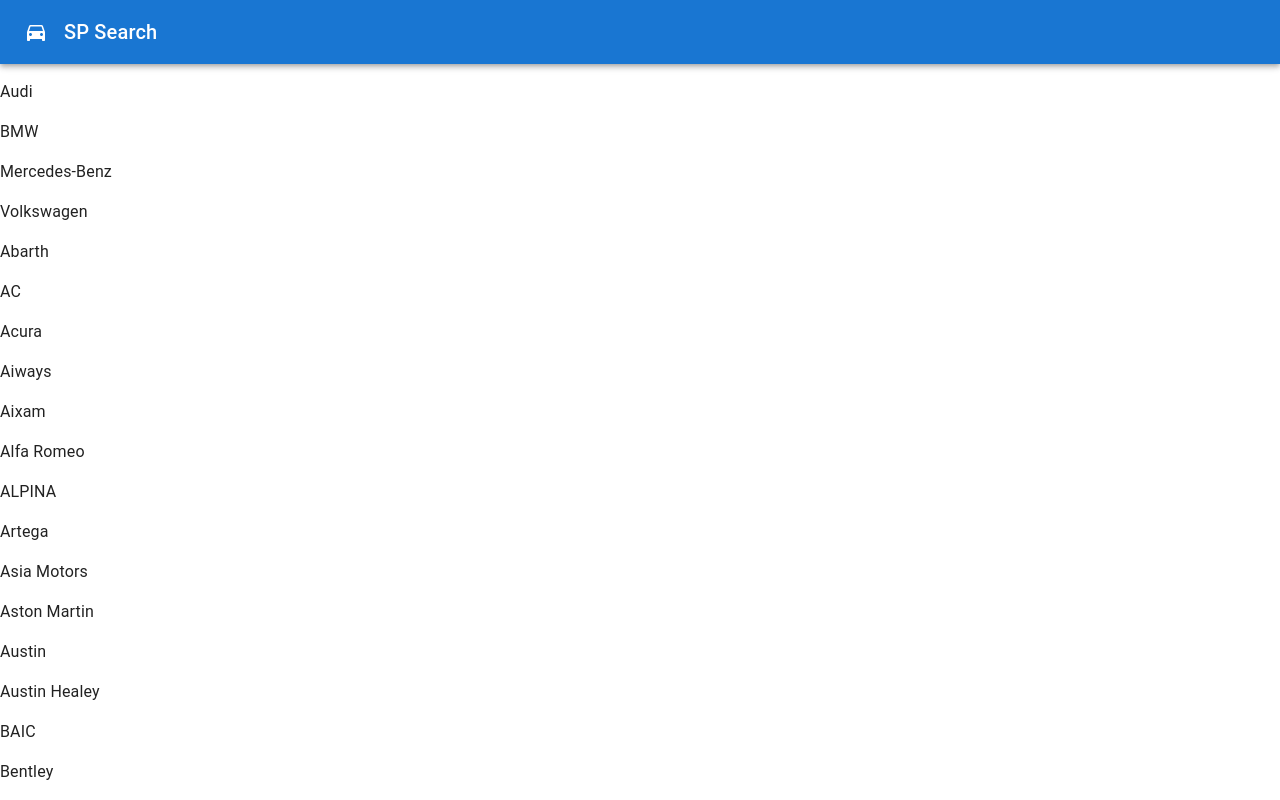
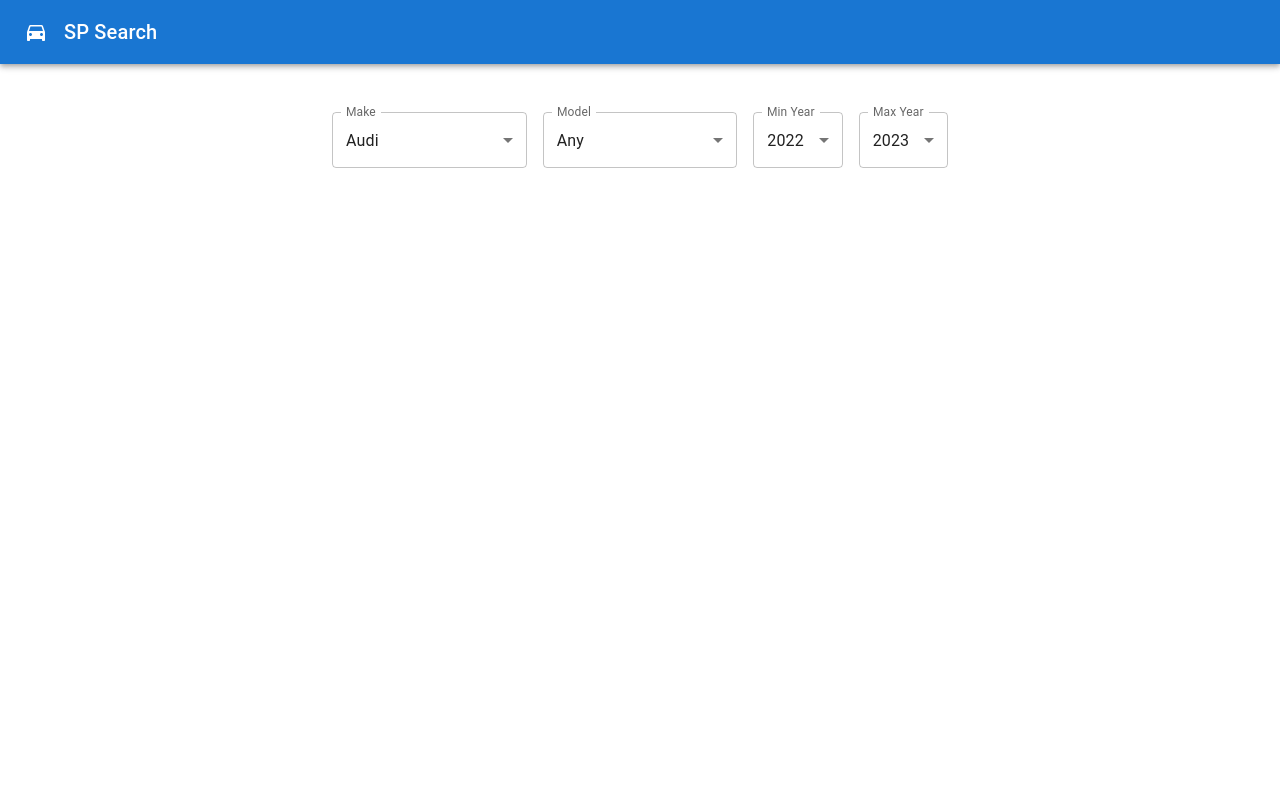
Before and after one commit to kulcsarrudolf/sp-search, a React (Vite) app: page / in a window 1280 px wide. Shown: the top 800 px of the page. Built offline with nearby package versions, Linux system fonts and the light colour scheme.

Commit message:
Filters Added

```diff
--- a/src/App.jsx
+++ b/src/App.jsx
@@ -1,11 +1,43 @@
-import { AppBar, CssBaseline, Toolbar, Typography } from "@mui/material";
+import {
+  AppBar,
+  CssBaseline,
+  Toolbar,
+  Typography,
+  MenuItem,
+  Grid,
+} from "@mui/material";
 import { createTheme, ThemeProvider } from "@mui/material/styles";
 import { MODELS_AND_MAKES } from "./assets/makes-and-models";
 import DirectionsCarIcon from "@mui/icons-material/DirectionsCar";
+import { useState } from "react";
+import SPSelect from "./components/SPSelect";
+import { arrayRange } from "./utils";
 
 const theme = createTheme();
 
 function App() {
+  const [make, setMake] = useState("Audi");
+  const [model, setModel] = useState("Any");
+  const [minYear, setMinYear] = useState(2022);
+  const [maxYear, setMaxYear] = useState(2023);
+
+  const handleMakeChange = (event) => {
+    setModel("Any");
+    setMake(event.target.value);
+  };
+
+  const handleModelChange = (event) => {
+    setModel(event.target.value);
+  };
+
+  const handleMinYearChange = (event) => {
+    setMinYear(event.target.value);
+  };
+
+  const handleMaxYearChange = (event) => {
+    setMaxYear(event.target.value);
+  };
+
   return (
     <ThemeProvider theme={theme}>
       <CssBaseline />
@@ -18,11 +50,62 @@
         </Toolbar>
       </AppBar>
 
-      <>
-        {MODELS_AND_MAKES.map((c) => (
-          <p key={`${c.make}-element`}>{c.make}</p>
-        ))}
-      </>
+      <Grid
+        container
+        spacing={2}
+        direction="row"
+        alignItems="center"
+        justifyContent="center"
+        sx={{ mt: 2, p: 2 }}
+      >
+        <Grid item xs={2}>
+          <SPSelect name="Make" value={make} onChange={handleMakeChange}>
+            {MODELS_AND_MAKES.map((c) => (
+              <MenuItem key={`${c.make}-element`} value={c.make}>
+                {c.make}
+              </MenuItem>
+            ))}
+          </SPSelect>
+        </Grid>
+        <Grid item xs={2}>
+          <SPSelect name="Model" value={model} onChange={handleModelChange}>
+            <MenuItem value={"Any"}>Any</MenuItem>
+            {MODELS_AND_MAKES.find((c) => c.make === make).models.map(
+              (model) => (
+                <MenuItem key={`${model}-model-element`} value={model}>
+                  {model}
+                </MenuItem>
+              )
+            )}
+          </SPSelect>
+        </Grid>
+        <Grid item xs={1}>
+          <SPSelect
+            name="Min Year"
+            value={minYear}
+            onChange={handleMinYearChange}
+          >
+            {arrayRange(2000, maxYear, 1).map((y) => (
+              <MenuItem key={`${y}-min-element`} value={y}>
+                {y}
+              </MenuItem>
+            ))}
+          </SPSelect>
+        </Grid>
+        <Grid item xs={1}>
+          <SPSelect
+            name="Max Year"
+            value={maxYear}
+            onChange={handleMaxYearChange}
+          >
+            {arrayRange(minYear, 2023, 1).map((y) => (
+              <MenuItem key={`${y}-max-element`} value={y}>
+                {y}
+              </MenuItem>
+            ))}
+          </SPSelect>
+        </Grid>
+      </Grid>
     </ThemeProvider>
   );
 }
--- a/src/assets/makes-and-models.js
+++ b/src/assets/makes-and-models.js
@@ -1452,5 +1452,4 @@
   { make: "Wartburg", models: [] },
   { make: "Westfield", models: [] },
   { make: "Wiesmann", models: [] },
-  { make: "Other", models: [] },
-];
+].sort((a, b) => a.make.localeCompare(b.make));
--- /dev/null
+++ b/src/components/SPSelect.jsx
@@ -0,0 +1,18 @@
+import { FormControl, InputLabel, Select, MenuItem } from "@mui/material";
+
+const SPSelect = ({ name, value, onChange, children }) => (
+  <FormControl fullWidth>
+    <InputLabel id={`${name}-select-label`}>{name}</InputLabel>
+    <Select
+      labelId={`${name}-select-label`}
+      id={`${name}-select`}
+      value={value}
+      label={name}
+      onChange={onChange}
+    >
+      {children}
+    </Select>
+  </FormControl>
+);
+
+export default SPSelect;
--- /dev/null
+++ b/src/utils.js
@@ -0,0 +1,5 @@
+export const arrayRange = (start, stop, step) =>
+  Array.from(
+    { length: (stop - start) / step + 1 },
+    (value, index) => start + index * step
+  );
```
